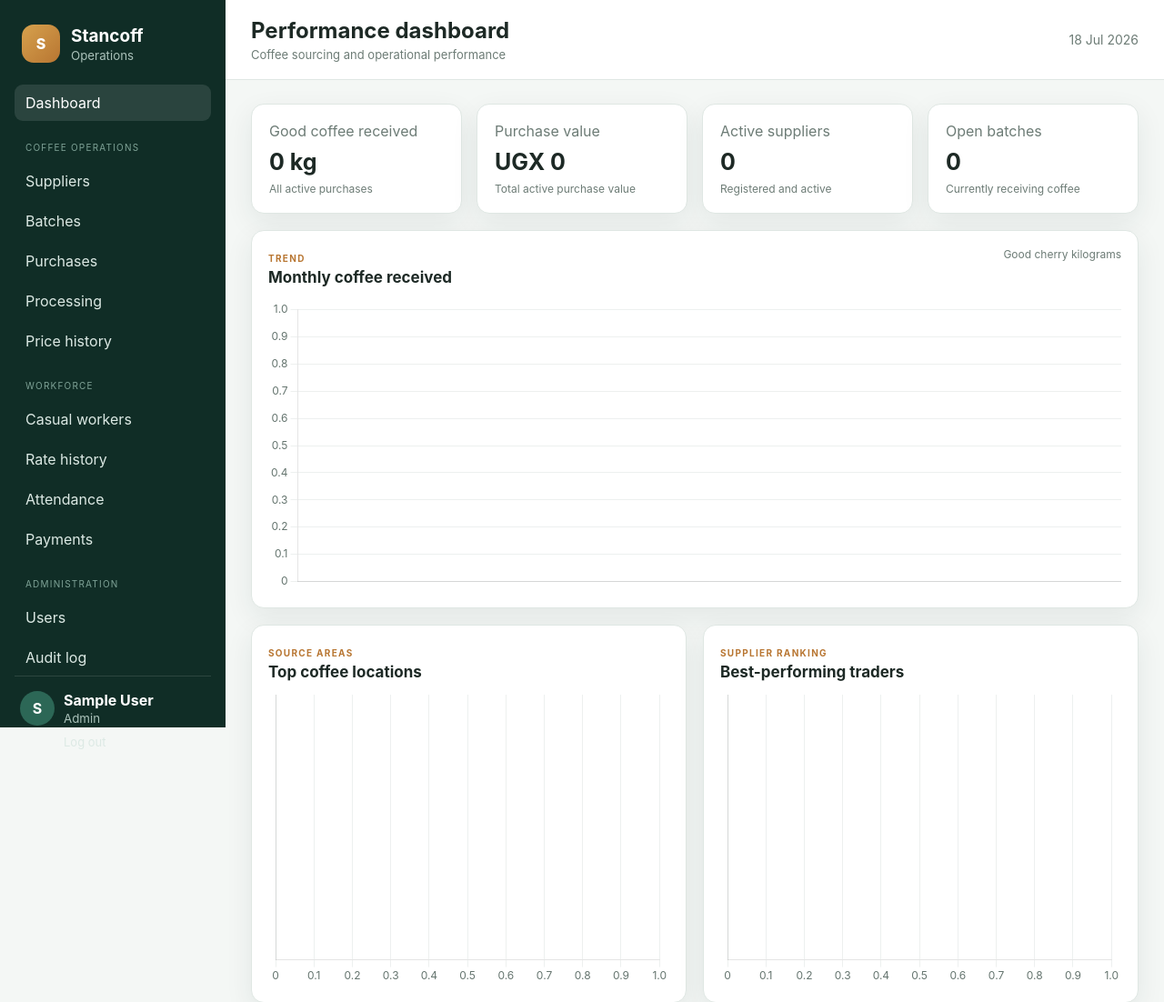
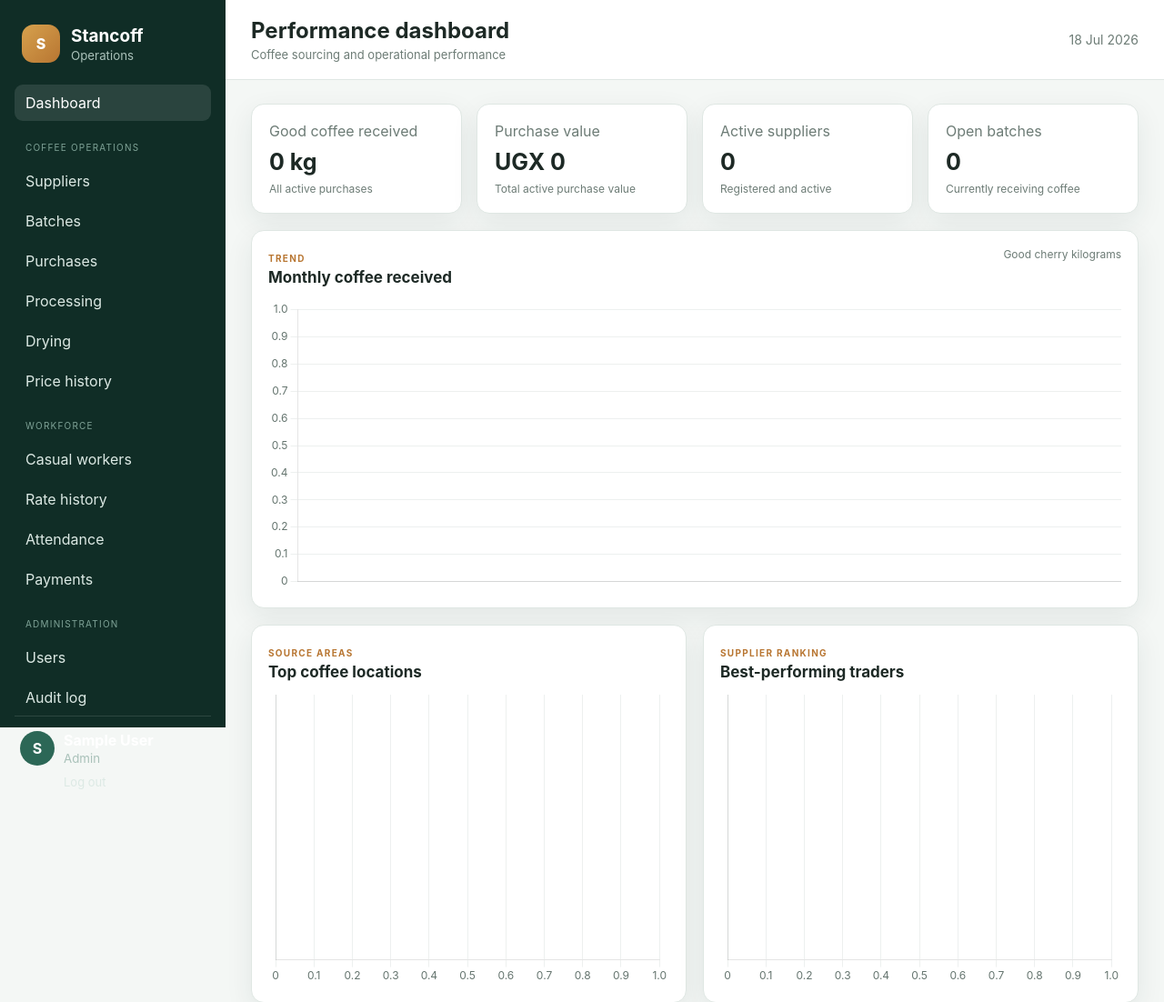
Before and after one commit to OBEDATULINDA/Stancoff, a Flask app: page / in a window 1280 px wide. Shown: the top 1102 px of the page at 91% size. Run offline with Flask 3, Linux system fonts and the light colour scheme; the visitor is signed in with stand-in values (Sample User, id 1); data comes from the database, SQL or seed files in the repository; data that the repository does not hold is empty; some libraries are stand-ins or nearby versions.

Commit message:
Added drying module

```diff
--- a/app.py
+++ b/app.py
@@ -21,9 +21,9 @@ db = SQLAlchemy(app)
 
 ROLE_PERMISSIONS = {
     "Admin": {"*"},
-    "Manager": {"dashboard","suppliers","prices","batches","purchases","processing","casuals","rates","attendance","payments","reports"},
+    "Manager": {"dashboard","suppliers","prices","batches","purchases","processing","drying","casuals","rates","attendance","payments","reports"},
     "Receiving Clerk": {"dashboard","suppliers","batches","purchases"},
-    "Processing Supervisor": {"dashboard","batches","processing","reports"},
+    "Processing Supervisor": {"dashboard","batches","processing","drying","reports"},
     "Payroll Officer": {"dashboard","casuals","rates","attendance","payments"},
     "Viewer": {"dashboard","reports"},
 }
@@ -111,6 +111,31 @@ class Processing(db.Model):
     created_by = db.Column(db.String(80))
     created_at = db.Column(db.DateTime, default=datetime.utcnow)
     updated_at = db.Column(db.DateTime, default=datetime.utcnow, onupdate=datetime.utcnow)
+    batch = db.relationship("Batch")
+
+class Drying(db.Model):
+    id = db.Column(db.Integer, primary_key=True)
+    drying_no = db.Column(db.String(30), unique=True, nullable=False)
+    processing_id = db.Column(db.Integer, db.ForeignKey("processing.id"), nullable=False)
+    batch_id = db.Column(db.Integer, db.ForeignKey("batch.id"), nullable=False)
+    grade = db.Column(db.String(20), nullable=False)
+    start_date = db.Column(db.Date, nullable=False)
+    end_date = db.Column(db.Date)
+    input_weight = db.Column(db.Float, nullable=False)
+    dry_weight = db.Column(db.Float)
+    drying_loss = db.Column(db.Float, nullable=False, default=0)
+    outturn_percent = db.Column(db.Float, nullable=False, default=0)
+    moisture = db.Column(db.Float)
+    drying_location = db.Column(db.String(150))
+    dried_by = db.Column(db.String(120))
+    drying_status = db.Column(db.String(20), nullable=False, default="Drying")
+    notes = db.Column(db.Text)
+    status = db.Column(db.String(20), nullable=False, default="Active")
+    void_reason = db.Column(db.Text)
+    created_by = db.Column(db.String(80))
+    created_at = db.Column(db.DateTime, default=datetime.utcnow)
+    updated_at = db.Column(db.DateTime, default=datetime.utcnow, onupdate=datetime.utcnow)
+    processing = db.relationship("Processing")
     batch = db.relationship("Batch")
 
 class Casual(db.Model):
@@ -662,6 +687,9 @@ def processing_edit(id):
     if record.status == "Voided":
         flash("A voided processing record cannot be edited.")
         return redirect(url_for("processing"))
+    if Drying.query.filter_by(processing_id=record.id, status="Active").first():
+        flash("This processing record cannot be edited because drying has already started. Void the drying record first.")
+        return redirect(url_for("processing"))
 
     if request.method == "POST":
         input_weight = float(request.form["input_weight"] or 0)
@@ -696,6 +724,9 @@ def processing_edit(id):
 @permission_required("processing")
 def processing_void(id):
     record = Processing.query.get_or_404(id)
+    if Drying.query.filter_by(processing_id=record.id, status="Active").first():
+        flash("This processing record cannot be voided because drying has already started. Void the drying record first.")
+        return redirect(url_for("processing"))
     reason = (request.form.get("void_reason") or "").strip()
     if not reason:
         flash("Enter a reason before voiding the record.")
@@ -711,6 +742,166 @@ def processing_void(id):
 @permission_required("processing")
 def processing_detail(id):
     return render_template("processing_detail.html", row=Processing.query.get_or_404(id))
+
+
+def grade_source_weight(processing_record, grade):
+    return {
+        "Grade A": processing_record.grade_a_weight,
+        "Grade B": processing_record.grade_b_weight,
+        "Grade C": processing_record.grade_c_weight,
+    }.get(grade, 0)
+
+@app.route("/drying", methods=["GET", "POST"])
+@permission_required("drying")
+def drying():
+    active_processes = Processing.query.filter_by(status="Active").order_by(
+        Processing.processing_date.desc(), Processing.id.desc()
+    ).all()
+
+    if request.method == "POST":
+        processing_id = int(request.form["processing_id"])
+        process = Processing.query.get_or_404(processing_id)
+        grade = request.form["grade"]
+        if grade not in {"Grade A", "Grade B", "Grade C"}:
+            flash("Select a valid grade.")
+            return redirect(url_for("drying"))
+
+        source_weight = float(grade_source_weight(process, grade) or 0)
+        if source_weight <= 0:
+            flash(f"{grade} has no weight in this processing record.")
+            return redirect(url_for("drying"))
+
+        existing = Drying.query.filter_by(
+            processing_id=processing_id, grade=grade, status="Active"
+        ).first()
+        if existing:
+            flash(f"An active drying record already exists for {grade} in this batch. Open it and use Edit.")
+            return redirect(url_for("drying"))
+
+        input_weight = float(request.form.get("input_weight") or 0)
+        dry_weight_text = request.form.get("dry_weight")
+        dry_weight = float(dry_weight_text) if dry_weight_text else None
+        if input_weight <= 0 or input_weight > source_weight:
+            flash(f"Input weight must be greater than zero and cannot exceed the sorted {grade} weight of {source_weight:,.2f} kg.")
+            return redirect(url_for("drying"))
+        if dry_weight is not None and (dry_weight < 0 or dry_weight > input_weight):
+            flash("Dry weight cannot be negative or greater than the input weight.")
+            return redirect(url_for("drying"))
+
+        start_date = datetime.strptime(request.form["start_date"], "%Y-%m-%d").date()
+        end_text = request.form.get("end_date")
+        end_date = datetime.strptime(end_text, "%Y-%m-%d").date() if end_text else None
+        if end_date and end_date < start_date:
+            flash("End date cannot be earlier than the start date.")
+            return redirect(url_for("drying"))
+
+        drying_status = "Completed" if dry_weight is not None and end_date else "Drying"
+        loss = input_weight - dry_weight if dry_weight is not None else 0
+        outturn = dry_weight / input_weight * 100 if dry_weight is not None and input_weight else 0
+        row = Drying(
+            drying_no=next_code(Drying, "drying_no", "DRY", 6),
+            processing_id=process.id,
+            batch_id=process.batch_id,
+            grade=grade,
+            start_date=start_date,
+            end_date=end_date,
+            input_weight=input_weight,
+            dry_weight=dry_weight,
+            drying_loss=loss,
+            outturn_percent=outturn,
+            moisture=float(request.form["moisture"]) if request.form.get("moisture") else None,
+            drying_location=request.form.get("drying_location"),
+            dried_by=request.form.get("dried_by"),
+            drying_status=drying_status,
+            notes=request.form.get("notes"),
+            created_by=session.get("username")
+        )
+        db.session.add(row)
+        process.batch.status = "Drying"
+        db.session.commit()
+        log_action("CREATE", "Drying", row.id, row.drying_no)
+        flash("Drying record saved successfully.")
+        return redirect(url_for("drying"))
+
+    grade_weights = {
+        p.id: {
+            "Grade A": float(p.grade_a_weight or 0),
+            "Grade B": float(p.grade_b_weight or 0),
+            "Grade C": float(p.grade_c_weight or 0),
+        } for p in active_processes
+    }
+    return render_template(
+        "drying.html",
+        rows=Drying.query.order_by(Drying.id.desc()).all(),
+        processes=active_processes,
+        grade_weights=grade_weights,
+        next_drying=next_code(Drying, "drying_no", "DRY", 6)
+    )
+
+@app.route("/drying/<int:id>/edit", methods=["GET", "POST"])
+@permission_required("drying")
+def drying_edit(id):
+    row = Drying.query.get_or_404(id)
+    if row.status == "Voided":
+        flash("A voided drying record cannot be edited.")
+        return redirect(url_for("drying"))
+
+    source_weight = float(grade_source_weight(row.processing, row.grade) or 0)
+    if request.method == "POST":
+        input_weight = float(request.form.get("input_weight") or 0)
+        dry_text = request.form.get("dry_weight")
+        dry_weight = float(dry_text) if dry_text else None
+        if input_weight <= 0 or input_weight > source_weight:
+            flash(f"Input weight cannot exceed the sorted {row.grade} weight of {source_weight:,.2f} kg.")
+            return redirect(url_for("drying_edit", id=id))
+        if dry_weight is not None and (dry_weight < 0 or dry_weight > input_weight):
+            flash("Dry weight cannot be negative or greater than input weight.")
+            return redirect(url_for("drying_edit", id=id))
+
+        start_date = datetime.strptime(request.form["start_date"], "%Y-%m-%d").date()
+        end_text = request.form.get("end_date")
+        end_date = datetime.strptime(end_text, "%Y-%m-%d").date() if end_text else None
+        if end_date and end_date < start_date:
+            flash("End date cannot be earlier than start date.")
+            return redirect(url_for("drying_edit", id=id))
+
+        row.start_date = start_date
+        row.end_date = end_date
+        row.input_weight = input_weight
+        row.dry_weight = dry_weight
+        row.drying_loss = input_weight - dry_weight if dry_weight is not None else 0
+        row.outturn_percent = dry_weight / input_weight * 100 if dry_weight is not None else 0
+        row.moisture = float(request.form["moisture"]) if request.form.get("moisture") else None
+        row.drying_location = request.form.get("drying_location")
+        row.dried_by = request.form.get("dried_by")
+        row.drying_status = "Completed" if dry_weight is not None and end_date else "Drying"
+        row.notes = request.form.get("notes")
+        db.session.commit()
+        log_action("UPDATE", "Drying", row.id, row.drying_no)
+        flash("Drying record updated successfully.")
+        return redirect(url_for("drying"))
+
+    return render_template("drying_edit.html", row=row, source_weight=source_weight)
+
+@app.route("/drying/<int:id>/void", methods=["POST"])
+@permission_required("drying")
+def drying_void(id):
+    row = Drying.query.get_or_404(id)
+    reason = (request.form.get("void_reason") or "").strip()
+    if not reason:
+        flash("Enter a reason before voiding the drying record.")
+        return redirect(url_for("drying"))
+    row.status = "Voided"
+    row.void_reason = reason
+    db.session.commit()
+    log_action("VOID", "Drying", row.id, f"{row.drying_no}: {reason}")
+    flash("Drying record voided. It remains in the audit history.")
+    return redirect(url_for("drying"))
+
+@app.route("/drying/<int:id>")
+@permission_required("drying")
+def drying_detail(id):
+    return render_template("drying_detail.html", row=Drying.query.get_or_404(id))
 
 @app.route("/casuals", methods=["GET","POST"])
 @permission_required("casuals")
--- a/templates/base.html
+++ b/templates/base.html
@@ -27,6 +27,7 @@
       {% endif %}
       {% if current_role in ['Admin','Manager','Processing Supervisor'] %}
       <a href="/processing" class="{% if request.path.startswith('/processing') %}active{% endif %}">Processing</a>
+      <a href="/drying" class="{% if request.path.startswith('/drying') %}active{% endif %}">Drying</a>
       {% endif %}
       {% if current_role in ['Admin','Manager'] %}
       <a href="/prices">Price history</a>
```
Also changed, not shown: UPDATE_2_DRYING_MODULE.txt (added, +25 -0 lines), templates/drying.html (added, +97 -0 lines), templates/drying_detail.html (added, +26 -0 lines), templates/drying_edit.html (added, +26 -0 lines).
